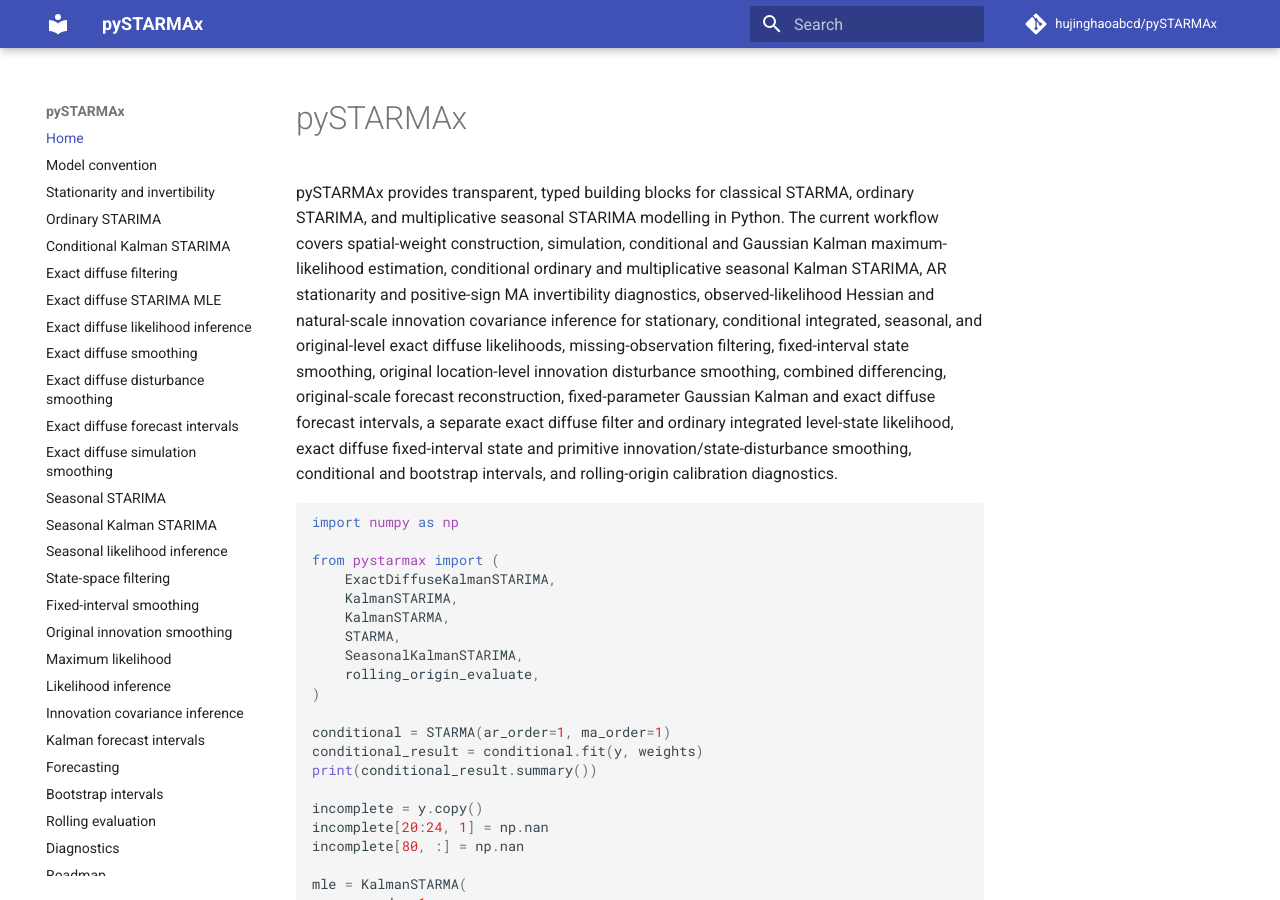
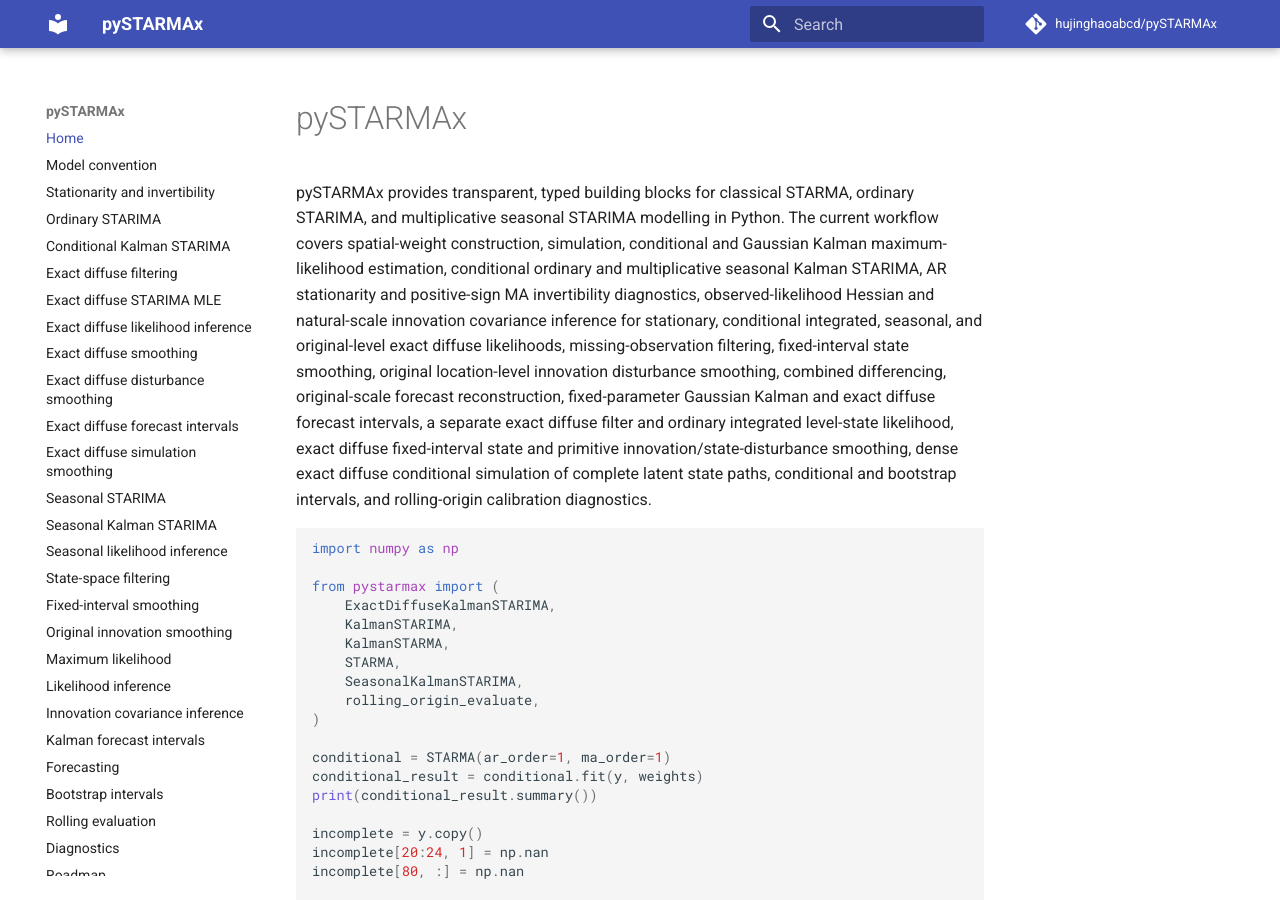
Before and after one commit to hujinghaoabcd/pySTARMAx, an MkDocs documentation site: the page built from docs/index.md, in a window 1280 px wide and 900 px high. Built offline with MkDocs 1.6.1 and Material for MkDocs 9.7.7, drawn with Linux system fonts in a browser that asks for light colours; comment, search, counter and statistics services are not loaded; some of the changed text lies outside the part shown.

Commit message:
Document simulation smoothing on the project home

````diff
--- a/docs/index.md
+++ b/docs/index.md
@@ -13,7 +13,8 @@
 reconstruction, fixed-parameter Gaussian Kalman and exact diffuse forecast
 intervals, a separate exact diffuse filter and ordinary integrated level-state
 likelihood, exact diffuse fixed-interval state and primitive
-innovation/state-disturbance smoothing, conditional and bootstrap intervals,
+innovation/state-disturbance smoothing, dense exact diffuse conditional
+simulation of complete latent state paths, conditional and bootstrap intervals,
 and rolling-origin calibration diagnostics.
 
 ```python
@@ -94,6 +95,10 @@
 )
 exact_smoothed = exact_integrated_mle.smooth()
 exact_disturbances = exact_integrated_mle.smooth_innovation_disturbances()
+exact_paths = exact_integrated_mle.simulate_smoothing_paths(
+    n_simulations=2000,
+    random_state=42,
+)
 exact_inference = exact_integrated_mle.likelihood_inference()
 exact_natural = exact_inference.innovation_covariance_inference()
 print(exact_integrated_result.summary())
@@ -102,6 +107,7 @@
 print(exact_differenced_interval.lower, exact_differenced_interval.upper)
 print(exact_smoothed.smoothed_observations)
 print(exact_disturbances.innovation_mean)
+print(exact_paths.state_paths.shape)
 print(exact_inference.optimizer_table)
 print(exact_natural.table)
 
@@ -176,8 +182,11 @@
 handling, and natural covariance delta inference. [Exact diffuse forecast
 intervals](exact_diffuse_forecast_intervals.md) documents terminal diffuse-rank
 resolution, direct augmented-state path simulation, original-level and highest-
-difference projections, and refusal of improper terminal posteriors. The
-conditional `KalmanSTARIMA` likelihood remains a separate API.
+difference projections, and refusal of improper terminal posteriors. [Exact
+diffuse simulation smoothing](exact_diffuse_simulation_smoothing.md) documents
+flat diffuse-coordinate elimination, conditional Gaussian source sampling,
+complete state-path draws, and deterministic agreement with the information
+smoother. The conditional `KalmanSTARIMA` likelihood remains a separate API.
 
 [Seasonal likelihood inference](seasonal_likelihood_inference.md) reuses the
 observed-information result contract for ordinary and seasonal factor
````
